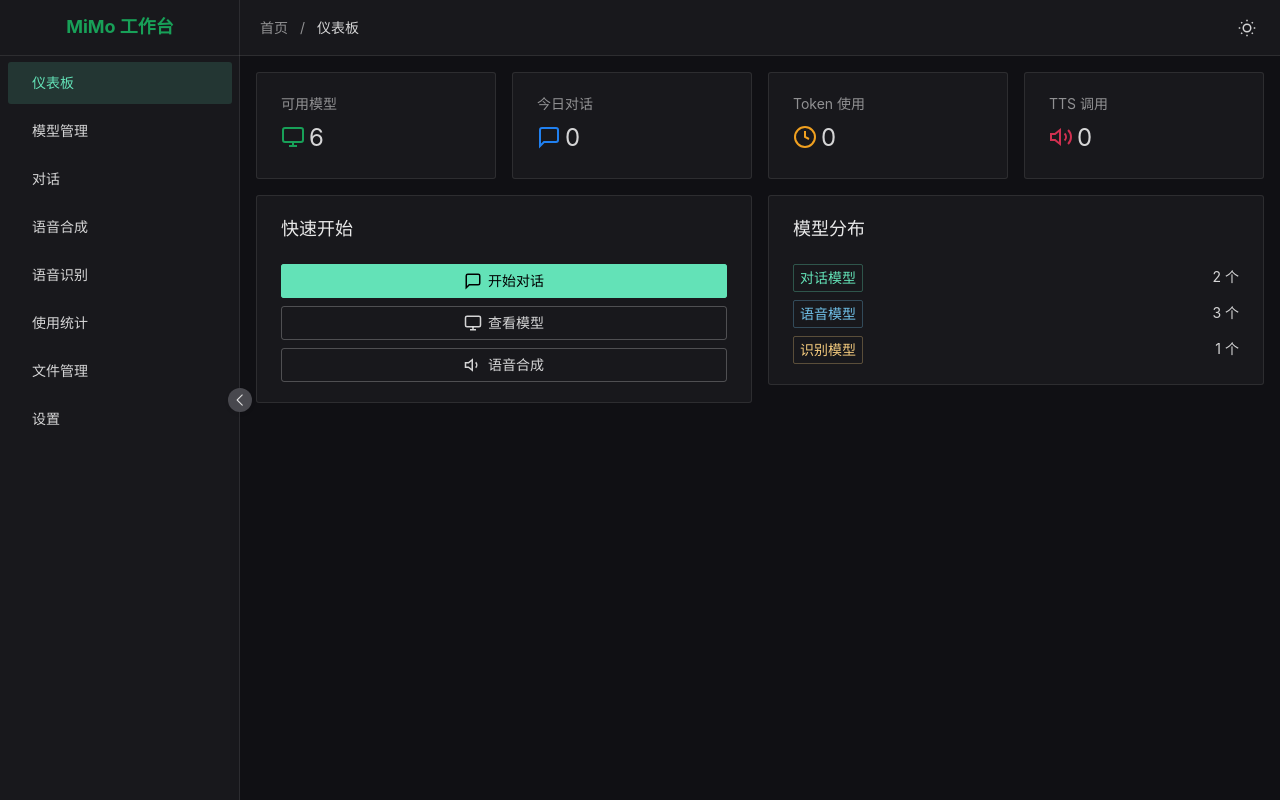
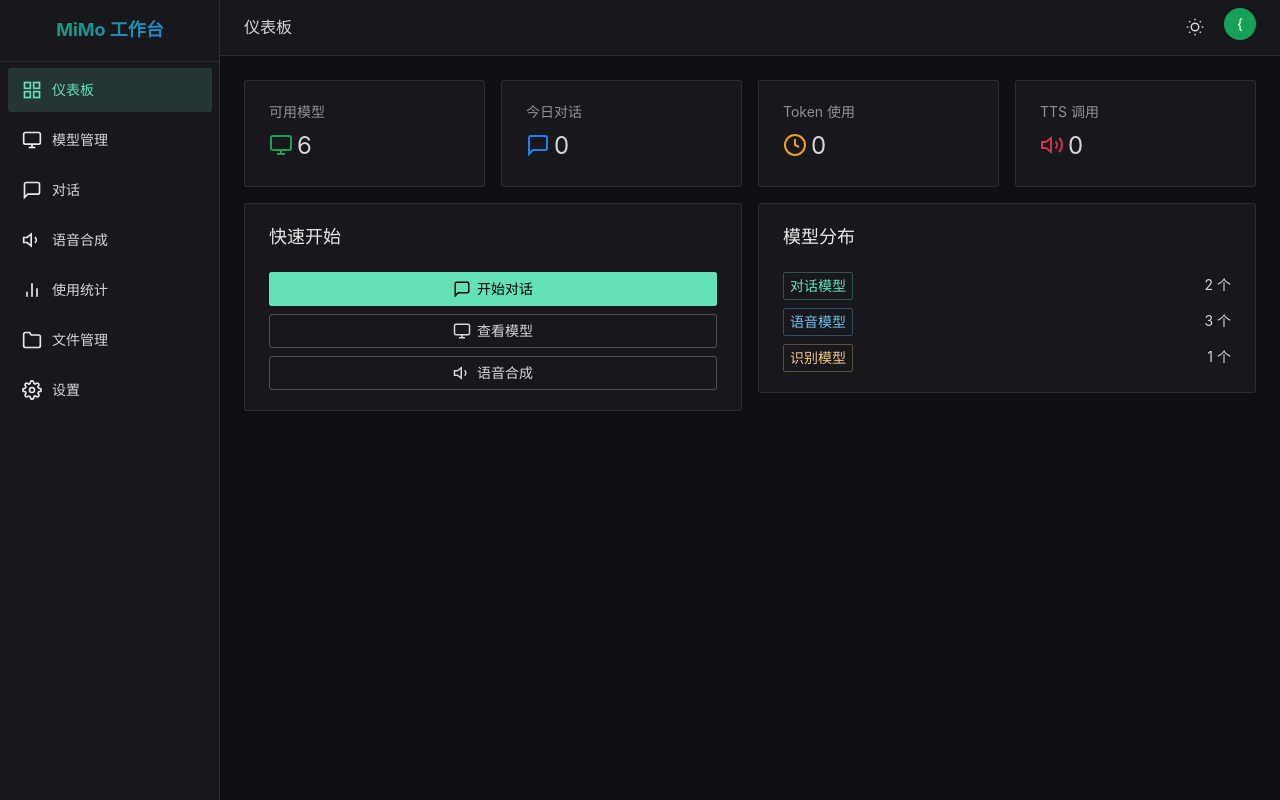
Before and after one commit to gqy1468241928-web/mimo-studio, a Vue app: page / in a window 1280 px wide. Built offline with nearby package versions, Linux system fonts and the light colour scheme; sample sign-in values are in the browser's storage.

Commit message:
Fix sidebar: add scroll, show all menu items

```diff
--- a/src/layouts/MainLayout.vue
+++ b/src/layouts/MainLayout.vue
@@ -2,42 +2,45 @@
   <n-layout has-sider style="height: 100vh">
     <n-layout-sider
       bordered
-      :width="240"
-      :collapsed-width="64"
+      :width="220"
       :native-scrollbar="false"
-      show-trigger
+      style="height: 100vh"
     >
+      <div style="display: flex; flex-direction: column; height: 100%">
+        <!-- Logo -->
         <div class="logo">
           <h2>MiMo 工作台</h2>
         </div>
+
+        <!-- 菜单 -->
+        <div style="flex: 1; overflow-y: auto">
           <n-menu
             :value="activeKey"
             :options="menuOptions"
             @update:value="handleMenuChange"
           />
+        </div>
+      </div>
     </n-layout-sider>
+
     <n-layout>
-      <n-layout-header bordered style="height: 56px; padding: 0 16px; display: flex; align-items: center; justify-content: space-between;">
-        <n-breadcrumb>
-          <n-breadcrumb-item @click="$router.push('/')">首页</n-breadcrumb-item>
-          <n-breadcrumb-item v-if="currentTitle">{{ currentTitle }}</n-breadcrumb-item>
-        </n-breadcrumb>
-        <n-space>
+      <n-layout-header bordered style="height: 56px; padding: 0 24px; display: flex; align-items: center; justify-content: space-between">
+        <n-space align="center">
+          <n-text strong style="font-size: 16px">{{ currentTitle }}</n-text>
+        </n-space>
+        <n-space align="center">
           <n-button quaternary circle @click="toggleTheme">
             <template #icon>
-              <n-icon>
-                <svg v-if="isDark" xmlns="http://www.w3.org/2000/svg" viewBox="0 0 24 24" fill="none" stroke="currentColor" stroke-width="2">
-                  <circle cx="12" cy="12" r="5"/><path d="M12 1v2M12 21v2M4.22 4.22l1.42 1.42M18.36 18.36l1.42 1.42M1 12h2M21 12h2M4.22 19.78l1.42-1.42M18.36 5.64l1.42-1.42"/>
-                </svg>
-                <svg v-else xmlns="http://www.w3.org/2000/svg" viewBox="0 0 24 24" fill="none" stroke="currentColor" stroke-width="2">
-                  <path d="M21 12.79A9 9 0 1 1 11.21 3 7 7 0 0 0 21 12.79z"/>
-                </svg>
-              </n-icon>
+              <n-icon><svg xmlns="http://www.w3.org/2000/svg" viewBox="0 0 24 24" fill="none" stroke="currentColor" stroke-width="2"><circle cx="12" cy="12" r="5"/><line x1="12" y1="1" x2="12" y2="3"/><line x1="12" y1="21" x2="12" y2="23"/><line x1="4.22" y1="4.22" x2="5.64" y2="5.64"/><line x1="18.36" y1="18.36" x2="19.78" y2="19.78"/><line x1="1" y1="12" x2="3" y2="12"/><line x1="21" y1="12" x2="23" y2="12"/><line x1="4.22" y1="19.78" x2="5.64" y2="18.36"/><line x1="18.36" y1="5.64" x2="19.78" y2="4.22"/></svg></n-icon>
             </template>
           </n-button>
+          <n-avatar :size="32" round :style="{ backgroundColor: '#18a058' }">
+            {{ username.charAt(0).toUpperCase() }}
+          </n-avatar>
         </n-space>
       </n-layout-header>
-      <n-layout-content content-style="padding: 16px;" :native-scrollbar="false">
+
+      <n-layout-content content-style="padding: 24px;" :native-scrollbar="false">
         <router-view />
       </n-layout-content>
     </n-layout>
@@ -48,24 +51,53 @@
 import { ref, computed } from 'vue'
 import { useRouter, useRoute } from 'vue-router'
 import {
-  NLayout, NLayoutSider, NLayoutHeader, NLayoutContent, NMenu, NButton,
-  NSpace, NIcon, NBreadcrumb, NBreadcrumbItem, type MenuOption
+  NLayout, NLayoutSider, NLayoutHeader, NLayoutContent,
+  NMenu, NButton, NIcon, NSpace, NText, NAvatar
 } from 'naive-ui'
+import type { MenuOption } from 'naive-ui'
 
 const router = useRouter()
 const route = useRoute()
-const activeKey = ref(route.name as string)
-const isDark = ref(true)
+const username = ref(localStorage.getItem('mimo-user') || 'Admin')
+
+const activeKey = computed(() => route.name as string)
 
 const menuOptions: MenuOption[] = [
-  { label: '仪表板', key: 'dashboard' },
-  { label: '模型管理', key: 'models' },
-  { label: '对话', key: 'chat' },
-  { label: '语音合成', key: 'tts' },
-  { label: '语音识别', key: 'asr' },
-  { label: '使用统计', key: 'statistics' },
-  { label: '文件管理', key: 'files' },
-  { label: '设置', key: 'settings' },
+  {
+    label: '仪表板',
+    key: 'dashboard',
+    icon: () => h(NIcon, null, { default: () => h('svg', { xmlns: 'http://www.w3.org/2000/svg', viewBox: '0 0 24 24', fill: 'none', stroke: 'currentColor', 'stroke-width': '2' }, [h('rect', { x: '3', y: '3', width: '7', height: '7' }), h('rect', { x: '14', y: '3', width: '7', height: '7' }), h('rect', { x: '14', y: '14', width: '7', height: '7' }), h('rect', { x: '3', y: '14', width: '7', height: '7' })]) })
+  },
+  {
+    label: '模型管理',
+    key: 'models',
+    icon: () => h(NIcon, null, { default: () => h('svg', { xmlns: 'http://www.w3.org/2000/svg', viewBox: '0 0 24 24', fill: 'none', stroke: 'currentColor', 'stroke-width': '2' }, [h('rect', { x: '2', y: '3', width: '20', height: '14', rx: '2' }), h('line', { x1: '8', y1: '21', x2: '16', y2: '21' }), h('line', { x1: '12', y1: '17', x2: '12', y2: '21' })]) })
+  },
+  {
+    label: '对话',
+    key: 'chat',
+    icon: () => h(NIcon, null, { default: () => h('svg', { xmlns: 'http://www.w3.org/2000/svg', viewBox: '0 0 24 24', fill: 'none', stroke: 'currentColor', 'stroke-width': '2' }, [h('path', { d: 'M21 15a2 2 0 0 1-2 2H7l-4 4V5a2 2 0 0 1 2-2h14a2 2 0 0 1 2 2z' })]) })
+  },
+  {
+    label: '语音合成',
+    key: 'tts',
+    icon: () => h(NIcon, null, { default: () => h('svg', { xmlns: 'http://www.w3.org/2000/svg', viewBox: '0 0 24 24', fill: 'none', stroke: 'currentColor', 'stroke-width': '2' }, [h('polygon', { points: '11 5 6 9 2 9 2 15 6 15 11 19 11 5' }), h('path', { d: 'M15.54 8.46a5 5 0 0 1 0 7.07' })]) })
+  },
+  {
+    label: '使用统计',
+    key: 'statistics',
+    icon: () => h(NIcon, null, { default: () => h('svg', { xmlns: 'http://www.w3.org/2000/svg', viewBox: '0 0 24 24', fill: 'none', stroke: 'currentColor', 'stroke-width': '2' }, [h('line', { x1: '18', y1: '20', x2: '18', y2: '10' }), h('line', { x1: '12', y1: '20', x2: '12', y2: '4' }), h('line', { x1: '6', y1: '20', x2: '6', y2: '14' })]) })
+  },
+  {
+    label: '文件管理',
+    key: 'files',
+    icon: () => h(NIcon, null, { default: () => h('svg', { xmlns: 'http://www.w3.org/2000/svg', viewBox: '0 0 24 24', fill: 'none', stroke: 'currentColor', 'stroke-width': '2' }, [h('path', { d: 'M22 19a2 2 0 0 1-2 2H4a2 2 0 0 1-2-2V5a2 2 0 0 1 2-2h5l2 3h9a2 2 0 0 1 2 2z' })]) })
+  },
+  {
+    label: '设置',
+    key: 'settings',
+    icon: () => h(NIcon, null, { default: () => h('svg', { xmlns: 'http://www.w3.org/2000/svg', viewBox: '0 0 24 24', fill: 'none', stroke: 'currentColor', 'stroke-width': '2' }, [h('circle', { cx: '12', cy: '12', r: '3' }), h('path', { d: 'M19.4 15a1.65 1.65 0 0 0 .33 1.82l.06.06a2 2 0 0 1 0 2.83 2 2 0 0 1-2.83 0l-.06-.06a1.65 1.65 0 0 0-1.82-.33 1.65 1.65 0 0 0-1 1.51V21a2 2 0 0 1-2 2 2 2 0 0 1-2-2v-.09A1.65 1.65 0 0 0 9 19.4a1.65 1.65 0 0 0-1.82.33l-.06.06a2 2 0 0 1-2.83 0 2 2 0 0 1 0-2.83l.06-.06A1.65 1.65 0 0 0 4.68 15a1.65 1.65 0 0 0-1.51-1H3a2 2 0 0 1-2-2 2 2 0 0 1 2-2h.09A1.65 1.65 0 0 0 4.6 9a1.65 1.65 0 0 0-.33-1.82l-.06-.06a2 2 0 0 1 0-2.83 2 2 0 0 1 2.83 0l.06.06a1.65 1.65 0 0 0 1.82.33H9a1.65 1.65 0 0 0 1-1.51V3a2 2 0 0 1 2-2 2 2 0 0 1 2 2v.09a1.65 1.65 0 0 0 1 1.51 1.65 1.65 0 0 0 1.82-.33l.06-.06a2 2 0 0 1 2.83 0 2 2 0 0 1 0 2.83l-.06.06a1.65 1.65 0 0 0-.33 1.82V9a1.65 1.65 0 0 0 1.51 1H21a2 2 0 0 1 2 2 2 2 0 0 1-2 2h-.09a1.65 1.65 0 0 0-1.51 1z' })]) })
+  }
 ]
 
 const titleMap: Record<string, string> = {
@@ -73,36 +105,44 @@ const titleMap: Record<string, string> = {
   models: '模型管理',
   chat: '对话',
   tts: '语音合成',
-  asr: '语音识别',
   statistics: '使用统计',
   files: '文件管理',
-  settings: '设置',
+  settings: '设置'
 }
 
-const currentTitle = computed(() => titleMap[route.name as string] || '')
+const currentTitle = computed(() => titleMap[activeKey.value] || 'MiMo 工作台')
 
 const handleMenuChange = (key: string) => {
   router.push({ name: key })
 }
 
 const toggleTheme = () => {
-  isDark.value = !isDark.value
-  // TODO: 实现主题切换
+  // TODO: 主题切换
 }
 </script>
 
 <style lang="scss" scoped>
 .logo {
-  height: 56px;
-  display: flex;
-  align-items: center;
-  justify-content: center;
-  border-bottom: 1px solid rgba(255, 255, 255, 0.09);
+  padding: 16px;
+  text-align: center;
+  border-bottom: 1px solid rgba(255, 255, 255, 0.08);
 
   h2 {
+    margin: 0;
     font-size: 18px;
-    color: #18a058;
-    margin: 0;
+    background: linear-gradient(135deg, #18a058, #2080f0);
+    -webkit-background-clip: text;
+    -webkit-text-fill-color: transparent;
+    background-clip: text;
   }
 }
+
+:deep(.n-menu-item) {
+  height: 44px;
+  line-height: 44px;
+}
+
+:deep(.n-menu-item-content) {
+  padding-left: 20px !important;
+}
 </style>
```
Lines whose indentation alone changed are shown as unchanged.
